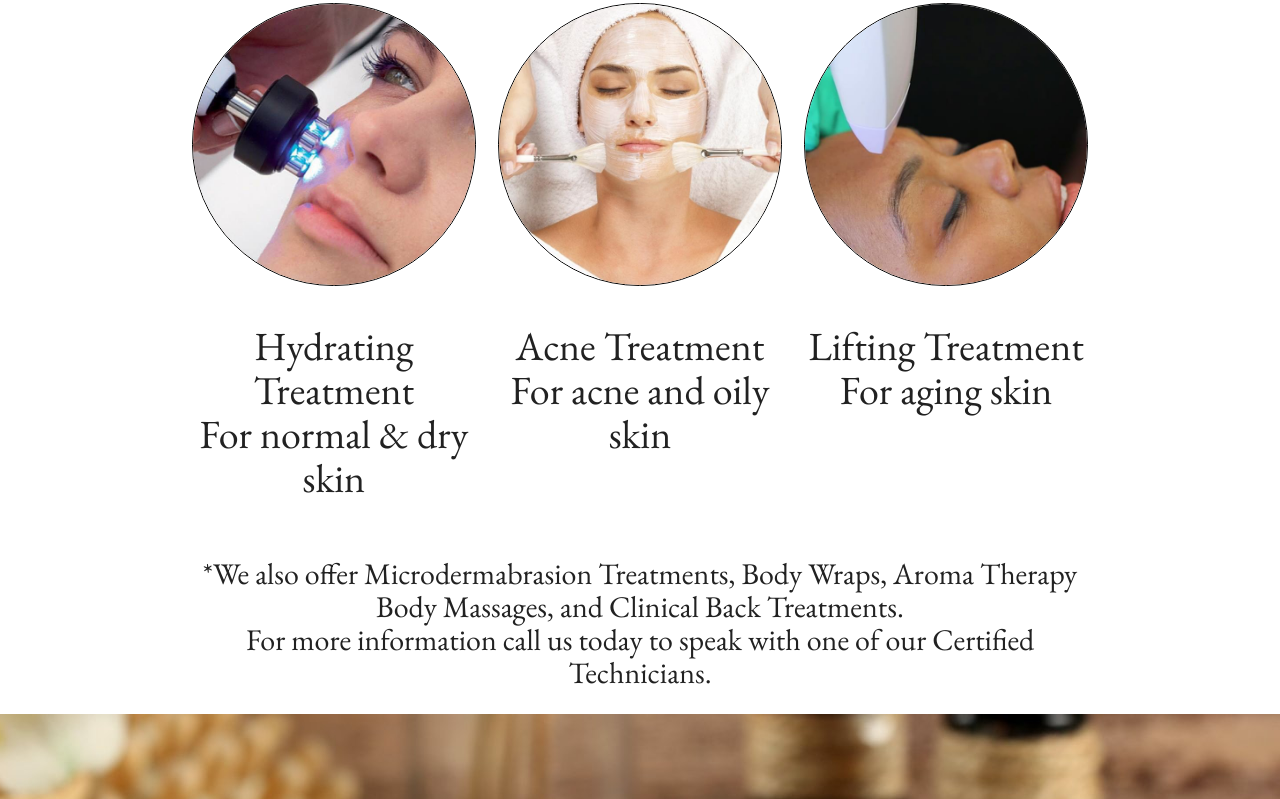
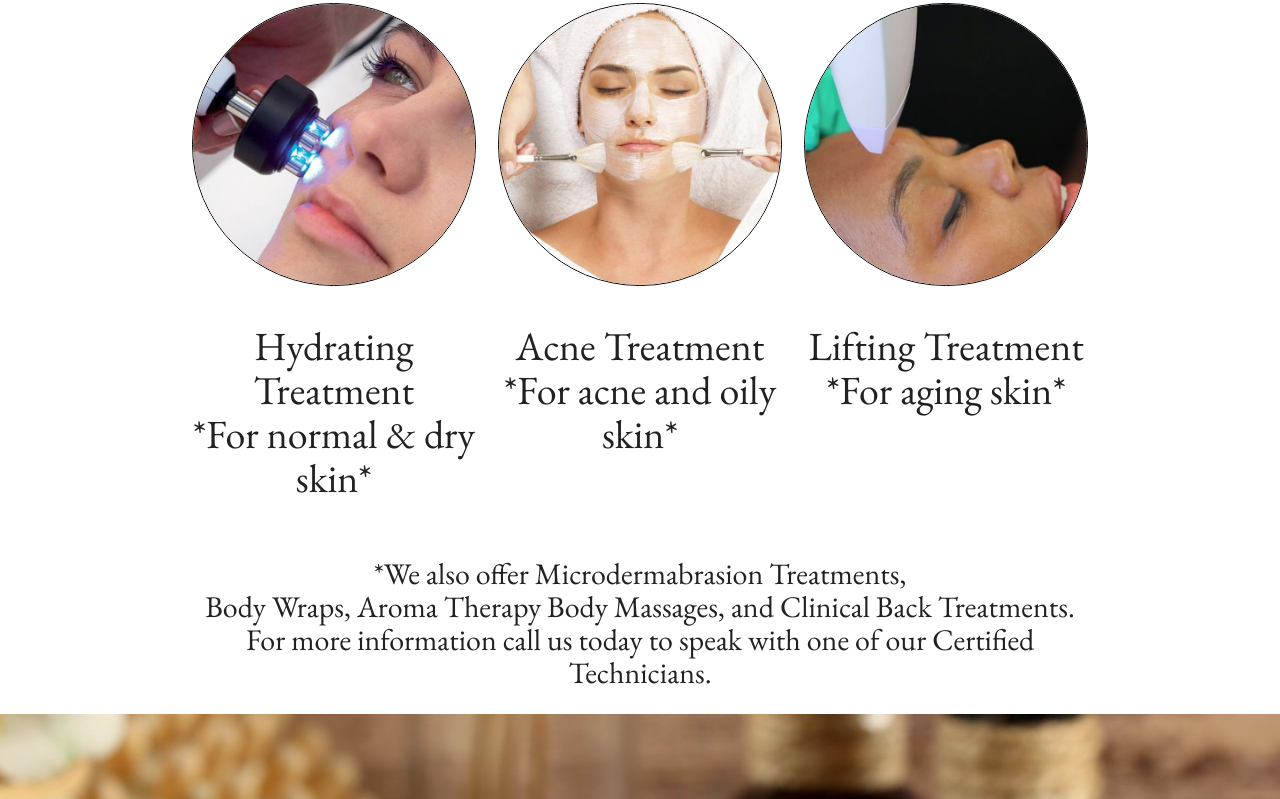
Before and after one commit to NWv3website/NWv3website.github.io, a plain HTML site: page index.html in a window 1280 px wide. Shown: the part 3077-3876 px from the top of the page. Drawn offline with nearby package versions, Linux system fonts and the light colour scheme.

Commit message:
Selina Revision 0.2

```diff
--- a/index.html
+++ b/index.html
@@ -88,8 +88,7 @@ and open the template in the editor.
                     <h1 class="h1-ImageText">Eyebrow & Eye Liner Tattoo</h1>
                 </div>
             </div>
-            <h1 class="h1-offerText">*For more information, call us today to speak with <br>
-            one of our highly trained technicians.</h1>
+            <h1 class="h1-offerText">*For more information, call us today to speak with one of our highly trained technicians.</h1>
         </div>
         <div class="parallax-container">
             <div class="parallax"><img src="./img/NWbackground1.jpg"></div>
@@ -127,20 +126,20 @@ and open the template in the editor.
                 <div class="col s4">
                     <!-- Promo content 1 goes here -->
                     <img src="./img/NWultrasoundimage.jpg" class="circle responsive-img">
-                    <h1 class="h1-ImageText">Hydrating Treatment<br>For normal & dry skin</h1>
+                    <h1 class="h1-ImageText">Hydrating Treatment<br>*For normal & dry skin*</h1>
                 </div>
                 <div class="col s4">
                     <!-- Promo Content 2 goes here -->
                     <img src="./img/NWlivingcellfacial.jpg" class=" circle responsive-img">
-                    <h1 class="h1-ImageText">Acne Treatment<br>For acne and oily skin</h1>
+                    <h1 class="h1-ImageText">Acne Treatment<br>*For acne and oily skin*</h1>
                 </div>
                 <div class="col s4">
                     <!-- Promo Content 3 goes here -->
                     <img src="./img/NWradiofreqimage.jpg" class=" circle responsive-img">
-                    <h1 class="h1-ImageText">Lifting Treatment<br>For aging skin</h1>
+                    <h1 class="h1-ImageText">Lifting Treatment<br>*For aging skin*</h1>
                 </div>
             </div>
-            <h1 class="h1-offerText">*We also offer Microdermabrasion Treatments, Body Wraps, Aroma Therapy Body Massages, and Clinical Back Treatments.<br>
+            <h1 class="h1-offerText">*We also offer Microdermabrasion Treatments, <br> Body Wraps, Aroma Therapy Body Massages, and Clinical Back Treatments.<br>
             For more information call us today to speak with one of our Certified Technicians.</h1>
         </div>
         <div class="parallax-container">
@@ -210,7 +209,7 @@ and open the template in the editor.
                     <img class="materialboxed" src="./img/NWprod16.JPG">
                 </div>
             </div>
-            <div class="row">
+            <!-- <div class="row">
                 <div class="col s3">
                     <img class="materialboxed"  src="./img/NWprod17.JPG">
                 </div>
@@ -223,7 +222,7 @@ and open the template in the editor.
                 <div class="col s3">
                     <img class="materialboxed" src="./img/NWprod20.jpg">
                 </div>
-            </div>
+            </div> -->
             <h1 class="h1-ProdText">Come in to any of our 4 locations and we'll help find the right Shiseido product for you!</h1>
             <h1 class="h1-ProdText">*More information on Shiseido products can be found at <a href="www.shiseido.com">Shiseido.com</a></h1>
             <div class="myservrow row">
```
